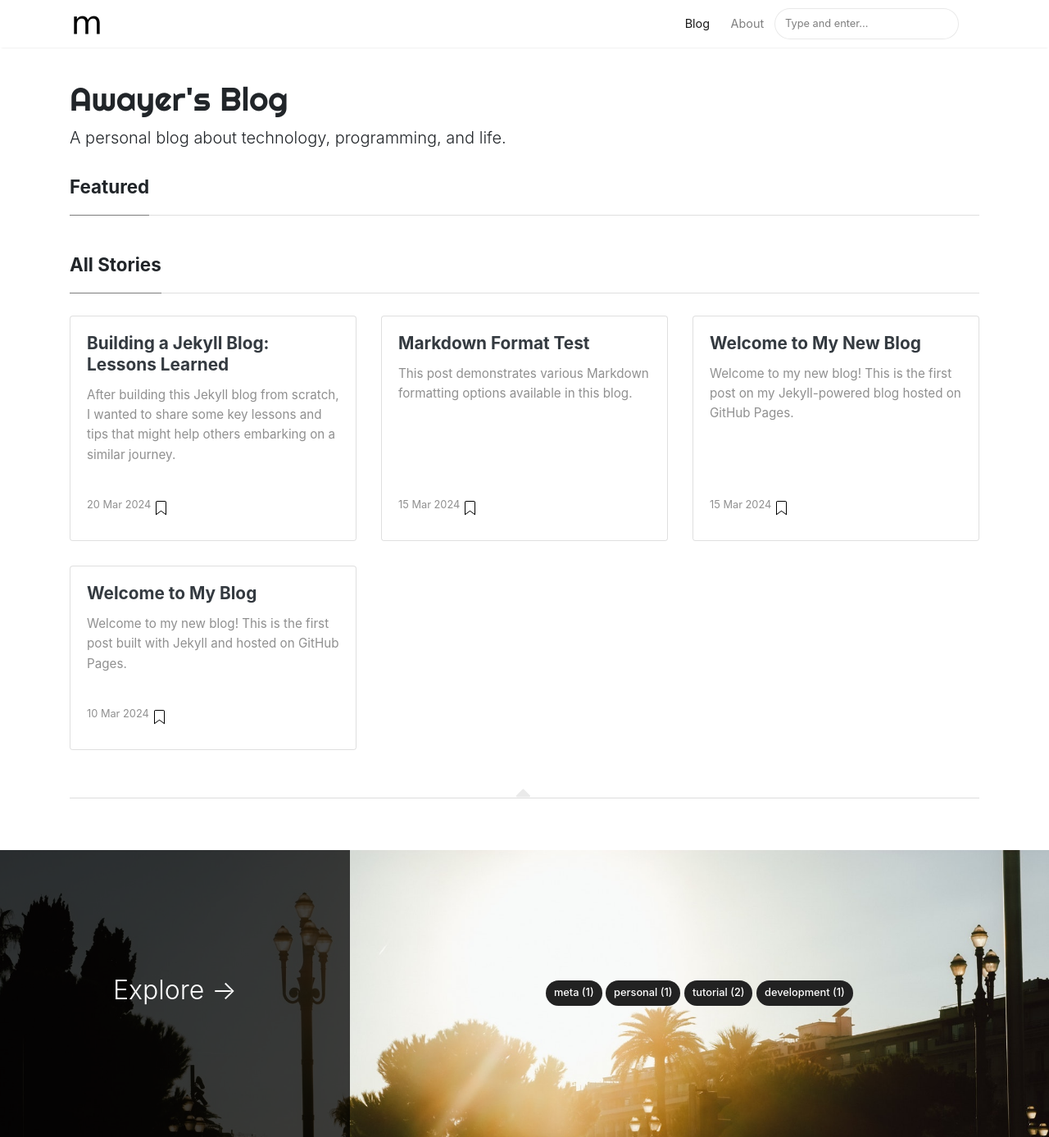
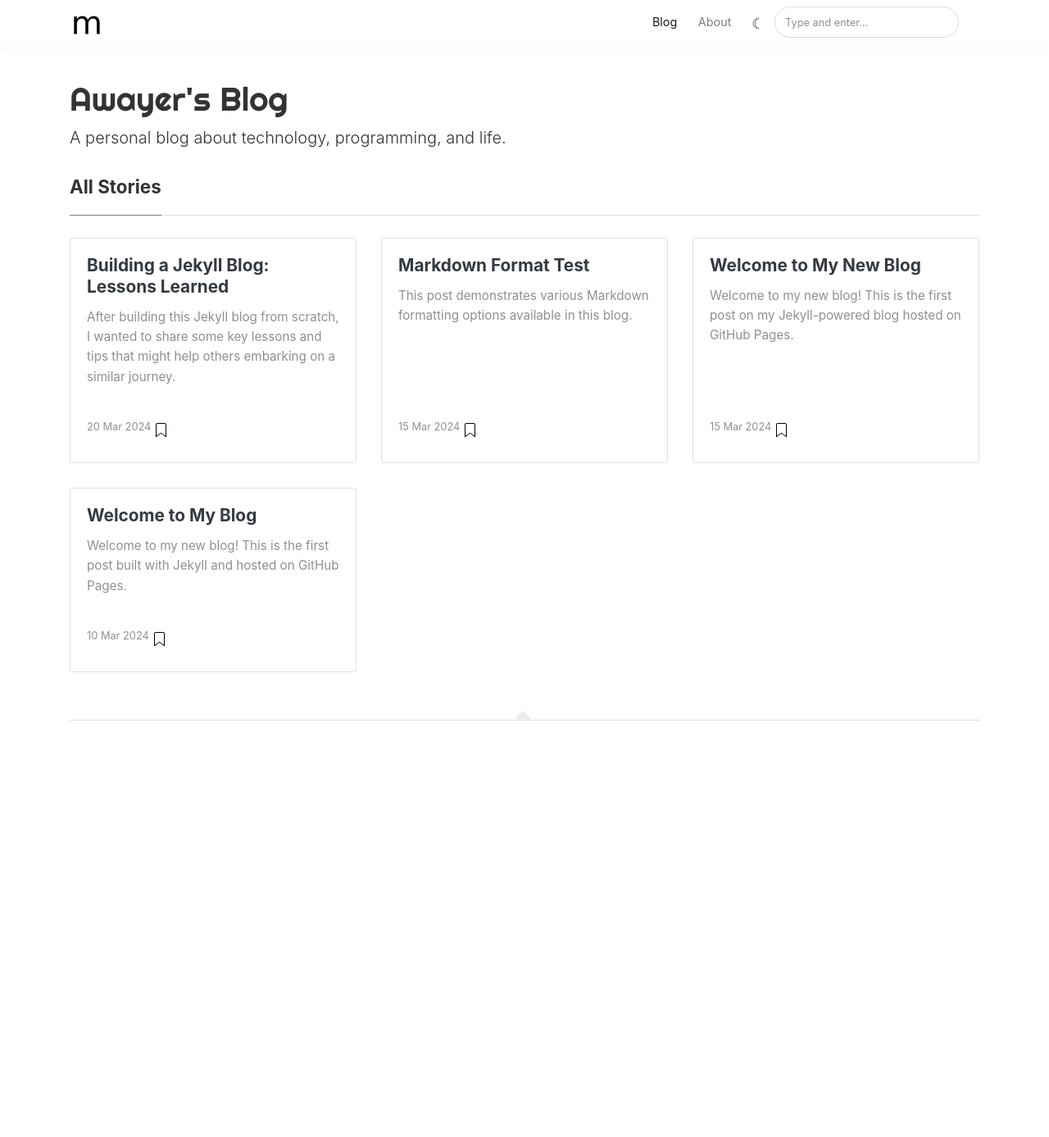
Before and after one commit to AwayerCode/awayercode.github.io, a Jekyll site: the page built from index.html, in a window 1280 px wide and 1387 px high. Shown: the whole window at 82% size. Built offline with Jekyll 4.4.1, drawn with Linux system fonts in a browser that asks for light colours; nearby versions of some CDN libraries; the list of posts is cut into pages by our own code.

Commit message:
Add dark mode, simplify homepage, and remove subscribe/explore sections
- Add CSS variables for light/dark theme support
- Add dark mode toggle button in navigation bar with localStorage persistence
- Remove Featured section from homepage
- Remove subscribe alertbar from footer
- Remove Explore/Categories jumbotron section

Co-Authored-By: Claude Opus 4.6 <noreply@anthropic.com>

```diff
--- a/_layouts/default.html
+++ b/_layouts/default.html
@@ -75,6 +75,13 @@ ga('send', 'pageview');
                 <a class="nav-link" href="{{ site.baseurl }}/about">About</a>
                 </li>
 
+                <li class="nav-item">
+                    <button class="theme-toggle" id="theme-toggle" aria-label="Toggle dark mode">
+                        <span class="theme-toggle-light">&#9728;</span>
+                        <span class="theme-toggle-dark">&#9790;</span>
+                    </button>
+                </li>
+
                 {% include search-lunr.html %}
 
             </ul>
@@ -107,47 +114,6 @@ ga('send', 'pageview');
     {{ content }}
 </div>
 
-{% if site.mailchimp-list %}
-<!-- Bottom Alert Bar
-================================================== -->
-<div class="alertbar">
-	<div class="container text-center">
-		<span>Never miss a <b>story</b> from us, subscribe to our newsletter</span>
-        <form action="{{site.mailchimp-list}}" method="post" name="mc-embedded-subscribe-form" class="wj-contact-form validate" target="_blank" novalidate>
-            <div class="mc-field-group">
-            <input type="email" placeholder="Email" name="EMAIL" class="required email" id="mce-EMAIL" autocomplete="on" required>
-            <input type="submit" value="Subscribe" name="subscribe" class="heart">
-            </div>
-        </form>
-	</div>
-</div>
-{% endif %}
-
-</div>
-
-<!-- Categories Jumbotron
-================================================== -->
-<div class="jumbotron fortags">
-	<div class="d-md-flex h-100">
-		<div class="col-md-4 transpdark align-self-center text-center h-100">
-            <div class="d-md-flex align-items-center justify-content-center h-100">
-                <h2 class="d-md-block align-self-center py-1 font-weight-light">Explore <span class="d-none d-md-inline">→</span></h2>
-            </div>
-		</div>
-		<div class="col-md-8 p-5 align-self-center text-center">
-            {% assign categories_list = site.categories %}
-            {% if categories_list.first[0] == null %}
-                {% for category in categories_list %}
-                    <a class="mt-1 mb-1" href="{{site.baseurl}}/categories#{{ category | url_escape | strip | replace: ' ', '-' }}">{{ category | camelcase }} ({{ site.tags[category].size }})</a>
-                {% endfor %}
-            {% else %}
-                {% for category in categories_list %}
-                    <a class="mt-1 mb-1" href="{{site.baseurl}}/categories#{{ category[0] | url_escape | strip | replace: ' ', '-' }}">{{ category[0] | camelcase }} ({{ category[1].size }})</a>
-                {% endfor %}
-            {% endif %}
-            {% assign categories_list = nil %}
-		</div>
-	</div>
 </div>
 
 </div> <!-- /.site-content -->
@@ -161,6 +127,30 @@ ga('send', 'pageview');
 
 <script src="{{ site.baseurl }}/assets/js/mediumish.js"></script>
 
+<script>
+    // Dark mode toggle
+    (function() {
+        const toggle = document.getElementById('theme-toggle');
+        const prefersDarkScheme = window.matchMedia('(prefers-color-scheme: dark)');
+        const savedTheme = localStorage.getItem('theme');
+
+        // Set initial theme
+        if (savedTheme) {
+            document.documentElement.setAttribute('data-theme', savedTheme);
+        } else if (prefersDarkScheme.matches) {
+            document.documentElement.setAttribute('data-theme', 'dark');
+        }
+
+        // Toggle function
+        toggle.addEventListener('click', function() {
+            const currentTheme = document.documentElement.getAttribute('data-theme');
+            const newTheme = currentTheme === 'dark' ? 'light' : 'dark';
+            document.documentElement.setAttribute('data-theme', newTheme);
+            localStorage.setItem('theme', newTheme);
+        });
+    })();
+</script>
+
 {% if site.lazyimages == "enabled" %}
 <script src="{{ site.baseurl }}/assets/js/lazyload.js"></script>
 {% endif %}
--- a/assets/css/screen.css
+++ b/assets/css/screen.css
@@ -3,6 +3,39 @@ Template Name: Mediumish
 Copyright: Sal, WowThemes.net, https://www.wowthemes.net
 License: https://www.wowthemes.net/freebies-license/
 */
+
+/* CSS Variables for Light/Dark Mode */
+:root {
+  /* Light mode */
+  --bg-color: #ffffff;
+  --bg-secondary: #fafafa;
+  --text-primary: rgba(0, 0, 0, .8);
+  --text-muted: rgba(0, 0, 0, .44);
+  --border-color: #ddd;
+  --accent-color: #00ab6b;
+  --card-bg: #fff;
+  --nav-bg: rgba(255, 255, 255, .97);
+  --footer-bg: #fff;
+}
+
+[data-theme="dark"] {
+  --bg-color: #1a1a1a;
+  --bg-secondary: #2d2d2d;
+  --text-primary: #e0e0e0;
+  --text-muted: #a0a0a0;
+  --border-color: #444;
+  --accent-color: #00ab6b;
+  --card-bg: #2d2d2d;
+  --nav-bg: rgba(26, 26, 26, .97);
+  --footer-bg: #1a1a1a;
+}
+
+/* Apply CSS variables */
+body, .site-content, .main-content {
+  background-color: var(--bg-color);
+  color: var(--text-primary);
+}
+
 @media screen and (min-width:1500px) {
     html { font-size:18px; } /* Increase the font size on higher resolutions */
     .container {max-width:80%;}
@@ -39,7 +72,7 @@ pre {
 }
 
 .mediumnavigation {
-    background: rgba(255, 255, 255, .97);
+    background: var(--nav-bg);
     box-shadow: 0 2px 2px -2px rgba(0, 0, 0, .15);
     transition: top 0.2s ease-in-out;
 }
@@ -64,7 +97,7 @@ section.recent-posts {
 }
 
 .section-title h2 {
-    border-bottom: 1px solid rgba(0, 0, 0, .125);
+    border-bottom: 1px solid var(--border-color);
     margin-bottom: 25px;
     font-weight: 700;
     font-size: 1.4rem;
@@ -72,7 +105,7 @@ section.recent-posts {
 }
 
 .section-title span {
-    border-bottom: 1px solid rgba(0, 0, 0, .44);
+    border-bottom: 1px solid var(--text-muted);
     display: inline-block;
     padding-bottom: 20px;
     margin-bottom: -1px;
@@ -105,7 +138,7 @@ section.recent-posts {
 }
 
 .listfeaturedtag {
-    border: 1px solid rgba(0, 0, 0, .125);
+    border: 1px solid var(--border-color);
     border-radius: .25rem;
     transition: all 0.3s cubic-bezier(.25, .8, .25, 1);
 }
@@ -149,7 +182,7 @@ section.recent-posts {
 
 .listfeaturedtag h4.card-text,
 .listrecent h4.card-text {
-    color: rgba(0, 0, 0, .44);
+    color: var(--text-muted);
     font-size: 0.95rem;
     line-height: 1.6;
     font-weight: 400;
@@ -198,7 +231,7 @@ section.recent-posts {
 
 .post-top-meta span {
     font-size: 0.9rem;
-    color: rgba(0, 0, 0, .44);
+    color: var(--text-muted);
     display: inline-block;
 }
 
@@ -228,7 +261,7 @@ span.author-meta {
 
 span.post-date,
 span.post-read {
-    color: rgba(0, 0, 0, .44);
+    color: var(--text-muted);
 }
 
 span.post-read-more {
@@ -239,12 +272,12 @@ span.post-read-more {
 }
 
 span.post-read-more a {
-    color: rgba(0, 0, 0, .44);
+    color: var(--text-muted);
 }
 
 span.post-name a,
 span.post-read-more a:hover {
-    color: rgba(0, 0, 0, .8);
+    color: var(--text-primary);
 }
 
 .dot:after {
@@ -257,7 +290,7 @@ span.post-read-more a:hover {
     font-size: 0.8rem;
     border-radius: 30px;
     overflow: hidden;
-    border: 1px solid rgba(0, 0, 0, 0.09);
+    border: 1px solid var(--border-color);
     min-width: 180px;
 }
 
@@ -283,7 +316,7 @@ span.post-read-more a:hover {
 }
 
 .mediumnavigation .dropdown-menu {
-    border: 1px solid rgba(0, 0, 0, 0.08);
+    border: 1px solid var(--border-color);
     margin: .5rem 0 0;
 }
 
@@ -314,33 +347,33 @@ span.post-read-more a:hover {
 }
 
 .footer {
-    border-top: 1px solid rgba(0, 0, 0, .05) !important;
+    border-top: 1px solid var(--border-color);
     padding-top: 15px;
     padding-bottom: 12px;
     font-size: 0.8rem;
-    color: rgba(0, 0, 0, .44);
+    color: var(--text-muted);
     margin-top: 50px;
     margin-bottom: 62px;
     position: relative;
-    background: #fff;
+    background: var(--footer-bg);
 }
 
 .link-dark {
-    color: rgba(0, 0, 0, .8);
+    color: var(--text-primary);
 }
 
 .article-post {
     font-family: Merriweather;
     font-size: 1.1rem;
     line-height: 1.84;
-    color: rgba(0, 0, 0, .8);
+    color: var(--text-primary);
 }
 
 blockquote {
-    border-left: 4px solid #00ab6b;
+    border-left: 4px solid var(--accent-color);
     padding: 0 20px;
     font-style: italic;
-    color: rgba(0, 0, 0, .5);
+    color: var(--text-muted);
 }
 
 .article-post p,
@@ -373,7 +406,7 @@ blockquote {
 }
 
 .share ul li i.fa {
-    border: 1px solid #ddd;
+    border: 1px solid var(--border-color);
     width: 30px;
     height: 30px;
     line-height: 30px;
@@ -474,12 +507,12 @@ blockquote {
 
 .share,
 .share a {
-    color: rgba(0, 0, 0, .44);
-    fill: rgba(0, 0, 0, .44);
+    color: var(--text-muted);
+    fill: var(--text-muted);
 }
 
 .graybg {
-    background-color: #fafafa;
+    background-color: var(--bg-secondary);
     padding: 40px 0 46px;
     position: relative;
 }
@@ -501,14 +534,14 @@ ul.tags li {
 }
 
 ul.tags li a {
-    background: rgba(0, 0, 0, .05);
-    color: rgba(0, 0, 0, .6);
+    background: var(--bg-secondary);
+    color: var(--text-primary);
     border-radius: 3px;
     padding: 5px 10px;
 }
 
 ul.tags li a:hover {
-    background: rgba(0, 0, 0, .07);
+    background: var(--border-color);
     text-decoration: none;
 }
 
@@ -556,7 +589,7 @@ ul.tags li a:hover {
     position: fixed;
     bottom: 0;
     left: 0;
-    background-color: #fff;
+    background-color: var(--card-bg);
     width: 100%;
     padding: 14px 0;
     z-index: 1;
@@ -572,7 +605,7 @@ ul.tags li a:hover {
     padding: 3px 5px 3px 10px;
     border-top-left-radius: 3px;
     border-bottom-left-radius: 3px;
-    border: 1px solid #ddd;
+    border: 1px solid var(--border-color);
     border-right: 0;
     margin-right: -10px;
     height: 34px;
@@ -597,23 +630,23 @@ ul.tags li a:hover {
 }
 
 .form-control::-webkit-input-placeholder {
-    color: rgba(0, 0, 0, .5);
+    color: var(--text-muted);
 }
 
 .form-control:-moz-placeholder {
-    color: rgba(0, 0, 0, .5);
+    color: var(--text-muted);
 }
 
 .form-control::-moz-placeholder {
-    color: rgba(0, 0, 0, .5);
+    color: var(--text-muted);
 }
 
 .form-control:-ms-input-placeholder {
-    color: rgba(0, 0, 0, .5);
+    color: var(--text-muted);
 }
 
 .form-control::-ms-input-placeholder {
-    color: rgba(0, 0, 0, .5);
+    color: var(--text-muted);
 }
 
 .authorpage h1 {
@@ -627,7 +660,7 @@ ul.tags li a:hover {
 
 .authorpage .author-description {
     font-size: 1rem;
-    color: rgba(0, 0, 0, .6);
+    color: var(--text-muted);
 }
 
 .post-top-meta.authorpage .btn.follow {
@@ -729,8 +762,8 @@ img {
     padding: 15px 0 0 0;
     text-align: center;
     margin-bottom: 0rem;
-    color: #999;
-    border-top: 1px solid #ddd;
+    color: var(--text-muted);
+    border-top: 1px solid var(--border-color);
 }
 
 .pointerup {
@@ -899,3 +932,80 @@ iframe {
     opacity: 0;
     transition: opacity .25s;
 }
+
+/* Dark mode toggle button */
+.theme-toggle {
+    background: none;
+    border: none;
+    cursor: pointer;
+    padding: 8px 12px;
+    font-size: 1.1rem;
+    color: var(--text-primary);
+    transition: color 0.2s;
+}
+
+.theme-toggle:hover {
+    color: var(--accent-color);
+}
+
+.theme-toggle-light,
+.theme-toggle-dark {
+    display: none;
+}
+
+:root .theme-toggle-dark {
+    display: inline;
+}
+
+[data-theme="dark"] .theme-toggle-light {
+    display: inline;
+}
+
+[data-theme="dark"] .theme-toggle-dark {
+    display: none;
+}
+
+/* Additional dark mode adjustments */
+[data-theme="dark"] .navbar-toggler-icon {
+    filter: invert(1);
+}
+
+[data-theme="dark"] .form-control {
+    background-color: var(--bg-secondary);
+    color: var(--text-primary);
+    border-color: var(--border-color);
+}
+
+[data-theme="dark"] .mediumnavigation .search-icon {
+    filter: invert(0.8);
+}
+
+[data-theme="dark"] .graybg {
+    background-color: var(--bg-secondary);
+}
+
+/* Dark mode for cards */
+[data-theme="dark"] .listrecent .card,
+[data-theme="dark"] .listfeaturedtag .card {
+    background-color: var(--card-bg);
+    border-color: var(--border-color);
+}
+
+[data-theme="dark"] .listrecent .card h2.card-title a,
+[data-theme="dark"] .listfeaturedtag .card h2.card-title a {
+    color: var(--text-primary);
+}
+
+[data-theme="dark"] .wrapfooter {
+    border-top-color: var(--border-color);
+}
+
+/* Dark mode for navbar */
+[data-theme="dark"] .navbar-light {
+    background-color: var(--nav-bg) !important;
+}
+
+[data-theme="dark"] .navbar-light .navbar-brand,
+[data-theme="dark"] .navbar-light .nav-link {
+    color: var(--text-primary);
+}
--- a/index.html
+++ b/index.html
@@ -2,31 +2,6 @@
 layout: default
 title: Home
 ---
-
-{% if page.url == "/" %}
-
-<!-- Featured
-================================================== -->
-<section class="featured-posts">
-    <div class="section-title">
-        <h2><span>Featured</span></h2>
-    </div>
-    <div class="row">
-
-    {% for post in site.posts %}
-
-        {% if post.featured == true %}
-
-            {% include featuredbox.html %}
-
-        {% endif %}
-
-    {% endfor %}
-
-    </div>
-</section>
-
-{% endif %}
 
 <!-- Posts Index
 ================================================== -->
```
